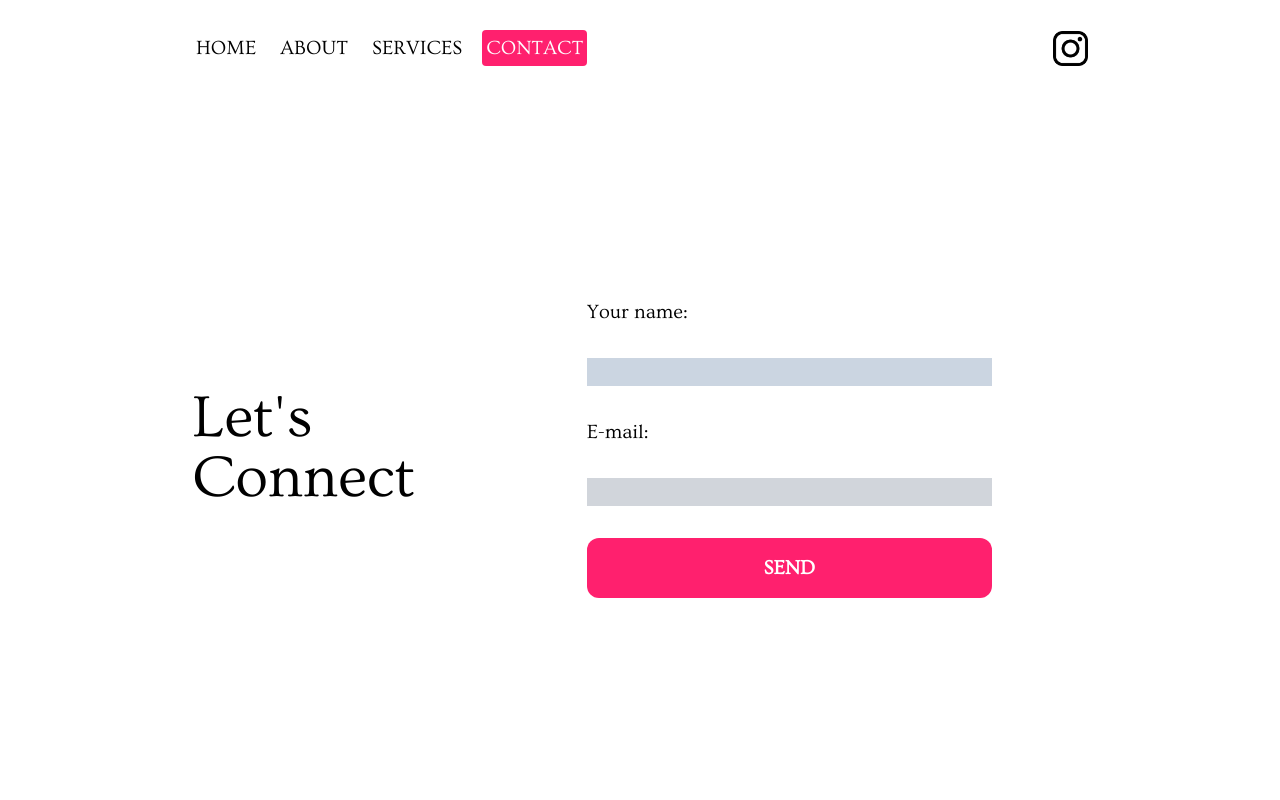
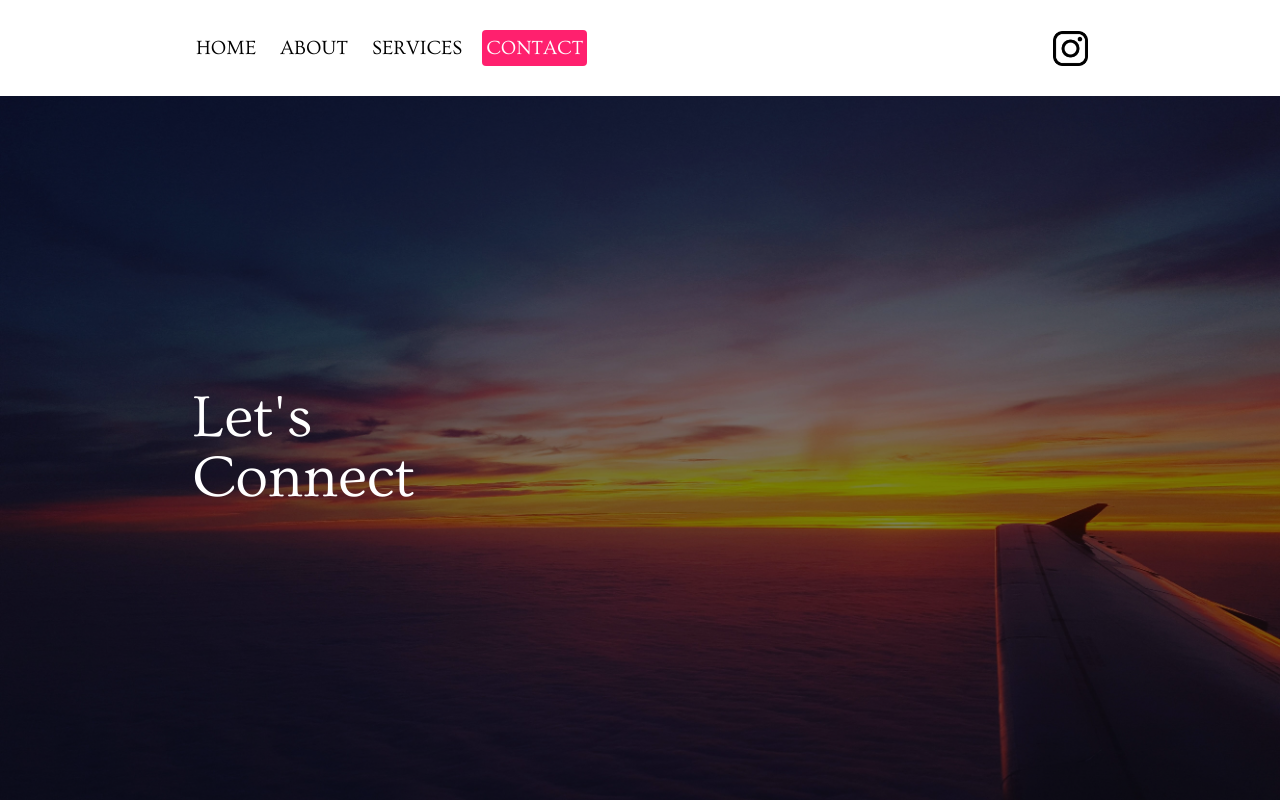
Before and after one commit to laurenpowers20/lauren-animated-website, a Next.js app: page /contact in a window 1280 px wide. Built offline with nearby package versions, Linux system fonts and the light colour scheme.

Commit message:
background picture connect

```diff
--- a/src/app/contact/page.jsx
+++ b/src/app/contact/page.jsx
@@ -1,8 +1,24 @@
 "use client";
 import { motion } from "framer-motion";
 import "../../components/carousel/style.scss";
-import Form from "@/components/form/form";
+// import Form from "@/components/form/form";
+import Link from "next/link";
 
+const container = {
+  hidden: { opacity: 0 },
+  show: {
+    opacity: 1,
+    transition: {
+      delayChildren: 0.5,
+      staggerChildren: 0.2,
+    },
+  },
+};
+
+const item = {
+  hidden: { y: "100%" },
+  show: { y: "0%", transition: { duration: 0.5 } },
+};
 const Contact = () => {
   return (
     <motion.div
@@ -11,16 +27,31 @@ const Contact = () => {
       animate={{ y: "0%" }}
       transition={{ duration: 1 }}
     >
+      <div className="absolute inset-0">
+        <img
+          src="/sunset2.jpg"
+          alt="Background Image"
+          className="object-cover object-center w-full h-full"
+        />
+        <div className="absolute inset-0 bg-black opacity-50"></div>
+      </div>
       <div className="h-full flex flex-col lg:flex-row px-4 sm:px-8 md:px-12 lg:px-20 xl:px-48">
         {/* TEXT CONTAINER */}
         <div className="h-1/3 lg:h-full lg:w-1/3 flex items-center justify-center text-6xl">
           <div>
-            <h1 className="text-5xl md:text-6xl font-ovo ">Let's Connect</h1>
+            <motion.h1
+              animate={{ y: 0 }}
+              initial={{ y: "100%" }}
+              transition={{ delay: 0.5, duration: 0.5 }}
+              className="text-5xl md:text-6xl text-white font-ovo "
+            >
+              Let's Connect
+            </motion.h1>
           </div>
         </div>
-        {/* FORM CONTAINER */}
-        <Form />
       </div>
+      {/* FORM CONTAINER */}
+      <div className="my-48 overflow-hidden ">{/* <Form /> */}</div>
     </motion.div>
   );
 };
--- a/src/components/timeline/Timeline.jsx
+++ b/src/components/timeline/Timeline.jsx
@@ -60,8 +60,8 @@ const Timeline = () => {
 
             <li>
               <div className="content">
-                <h3>Lock it in!</h3>
-                <p> After we collaborate we'll book it and whtaever </p>
+                <h3>Book it!</h3>
+                <p> Once we are done collaborating, we'll proceed to make all the necessary bookings.s</p>
               </div>
               <div className="time">
                 <h4>Step Four</h4>
```
Also changed, not shown: public/sunset2.jpg (added).
